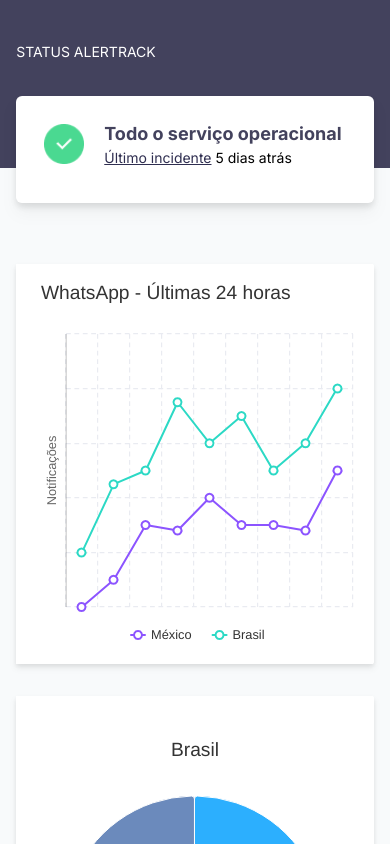
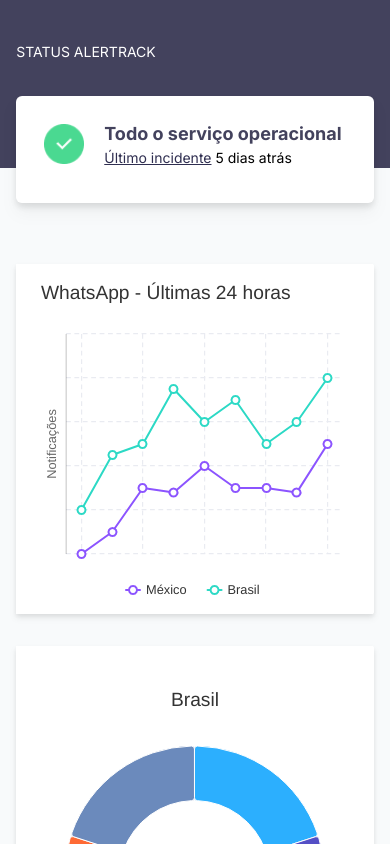
Before and after one commit to Antonio-Ramon/status-page, a React (Vite) app in the folder front-end-test/: page / in a window 390 px wide. Shown: the top 844 px of the page. Built offline with nearby package versions, Linux system fonts and the light colour scheme.

Commit message:
mainChart responsive

```diff
--- a/front-end-test/src/components/MainChart.jsx
+++ b/front-end-test/src/components/MainChart.jsx
@@ -5,8 +5,10 @@ import HighchartsReact from "highcharts-react-official";
 const MainChart = () => {
   const options = {
     chart: {
-      spacingRight: 20,
+      height: 350,
+      spacingRight: 30,
       spacingLeft: 25,
+      spacingBottom: 60,
       marginTop: 70,
     },
     title: {
@@ -41,7 +43,12 @@ const MainChart = () => {
         },
       },
     },
-    legend: {},
+    legend: {
+      align: "right",
+      verticalAlign: "top",
+      layout: "vertical",
+      y: 50,
+    },
     credits: {
       enabled: false,
     },
@@ -73,13 +80,25 @@ const MainChart = () => {
         },
       },
     ],
+    responsive: {
+      rules: [
+        {
+          condition: {
+            maxWidth: 700,
+          },
+          chartOptions: {
+            legend: {
+              align: "center",
+              verticalAlign: "bottom",
+              layout: "horizontal",
+            },
+          },
+        },
+      ],
+    },
   };
 
-  return (
-    <div>
-      <HighchartsReact highcharts={Highcharts} options={options} />
-    </div>
-  );
+  return <HighchartsReact highcharts={Highcharts} options={options} />;
 };
 
 export default MainChart;
```
